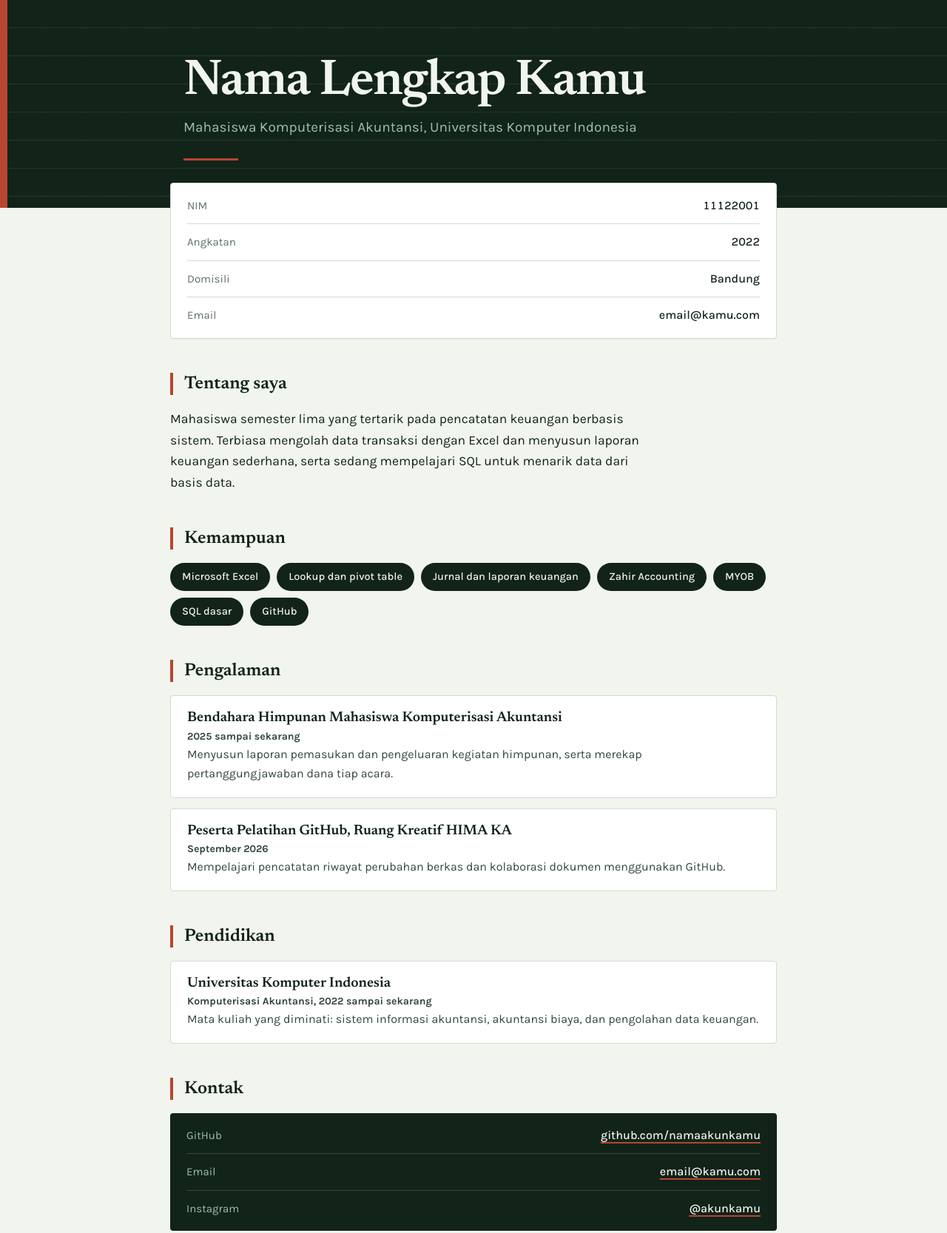
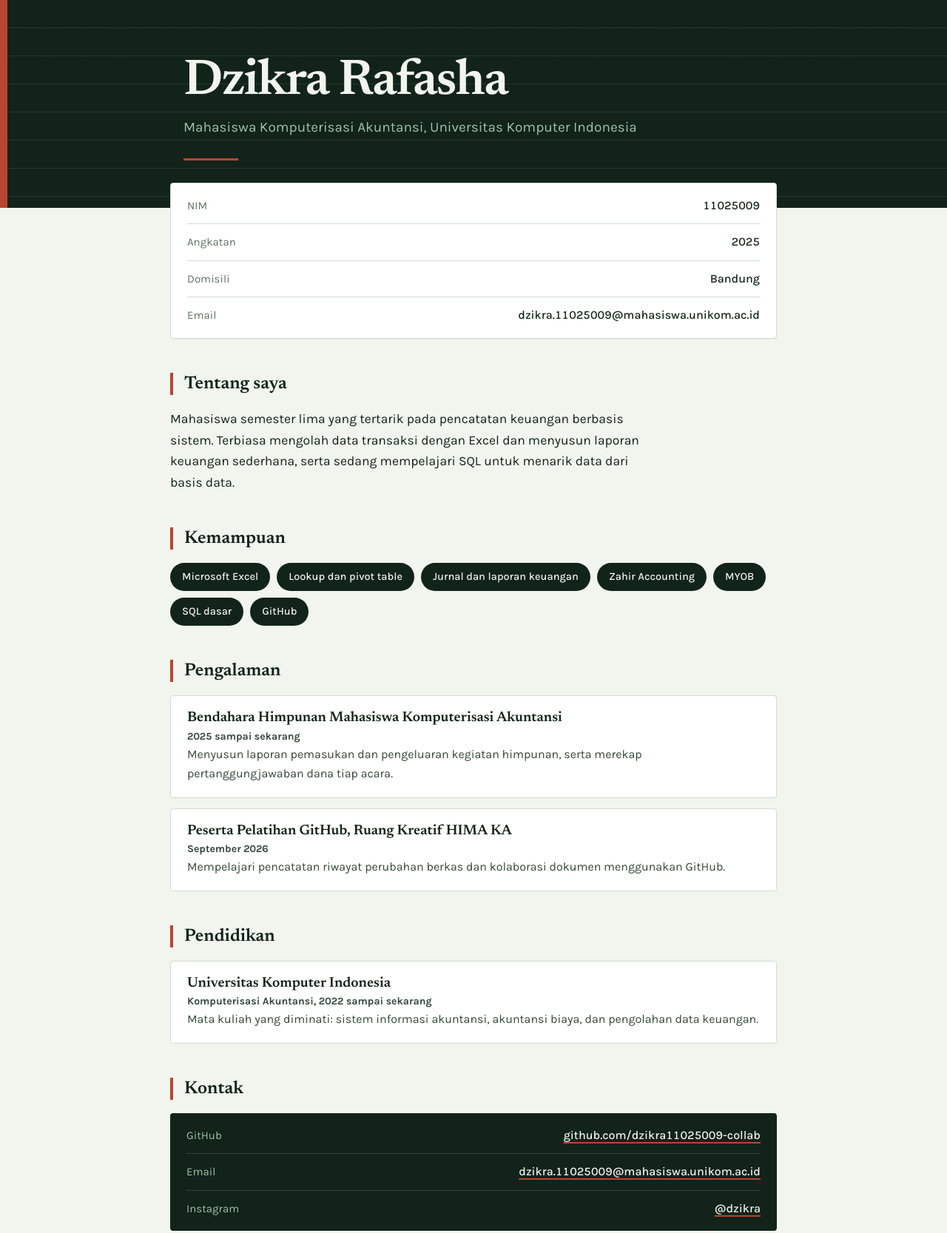
Before and after one commit to dzikra11025009-collab/DzikraRafasha, a plain HTML site: page index.html in a window 1280 px wide. Shown: the top 1667 px of the page at 74% size. Drawn offline with Linux system fonts and the light colour scheme.

Commit message:
Menyesuaikan Isi data pribadi

```diff
--- a/index.html
+++ b/index.html
@@ -19,7 +19,7 @@
 -->
 
 <!-- GANTI: nama kamu -->
-<title>Nama Lengkap Kamu</title>
+<title>Dzikra Rafasha</title>
 
 <link rel="preconnect" href="https://fonts.googleapis.com">
 <link rel="preconnect" href="https://fonts.gstatic.com" crossorigin>
@@ -241,7 +241,7 @@
 <header class="hero">
   <div class="hero-inner">
     <!-- GANTI: nama lengkap kamu -->
-    <h1>Nama Lengkap Kamu</h1>
+    <h1>Dzikra Rafasha</h1>
 
     <!-- GANTI: program studi dan kampus -->
     <p class="role">Mahasiswa Komputerisasi Akuntansi, Universitas Komputer Indonesia</p>
@@ -257,11 +257,11 @@
   <dl class="card">
     <div class="row">
       <dt>NIM</dt>
-      <dd>11122001</dd>
+      <dd>11025009</dd>
     </div>
     <div class="row">
       <dt>Angkatan</dt>
-      <dd>2022</dd>
+      <dd>2025</dd>
     </div>
     <div class="row">
       <dt>Domisili</dt>
@@ -269,7 +269,7 @@
     </div>
     <div class="row">
       <dt>Email</dt>
-      <dd>email@kamu.com</dd>
+      <dd>dzikra.11025009@mahasiswa.unikom.ac.id</dd>
     </div>
   </dl>
 
@@ -333,15 +333,15 @@
     <dl class="card contact">
       <div class="row">
         <dt>GitHub</dt>
-        <dd><a href="https://github.com/namaakunkamu">github.com/namaakunkamu</a></dd>
+        <dd><a href="https://github.com/namaakunkamu">github.com/dzikra11025009-collab</a></dd>
       </div>
       <div class="row">
         <dt>Email</dt>
-        <dd><a href="mailto:email@kamu.com">email@kamu.com</a></dd>
+        <dd><a href="mailto:email@kamu.com">dzikra.11025009@mahasiswa.unikom.ac.id</a></dd>
       </div>
       <div class="row">
         <dt>Instagram</dt>
-        <dd><a href="https://instagram.com/akunkamu">@akunkamu</a></dd>
+        <dd><a href="https://instagram.com/akunkamu">@dzikra</a></dd>
       </div>
     </dl>
   </section>
```
